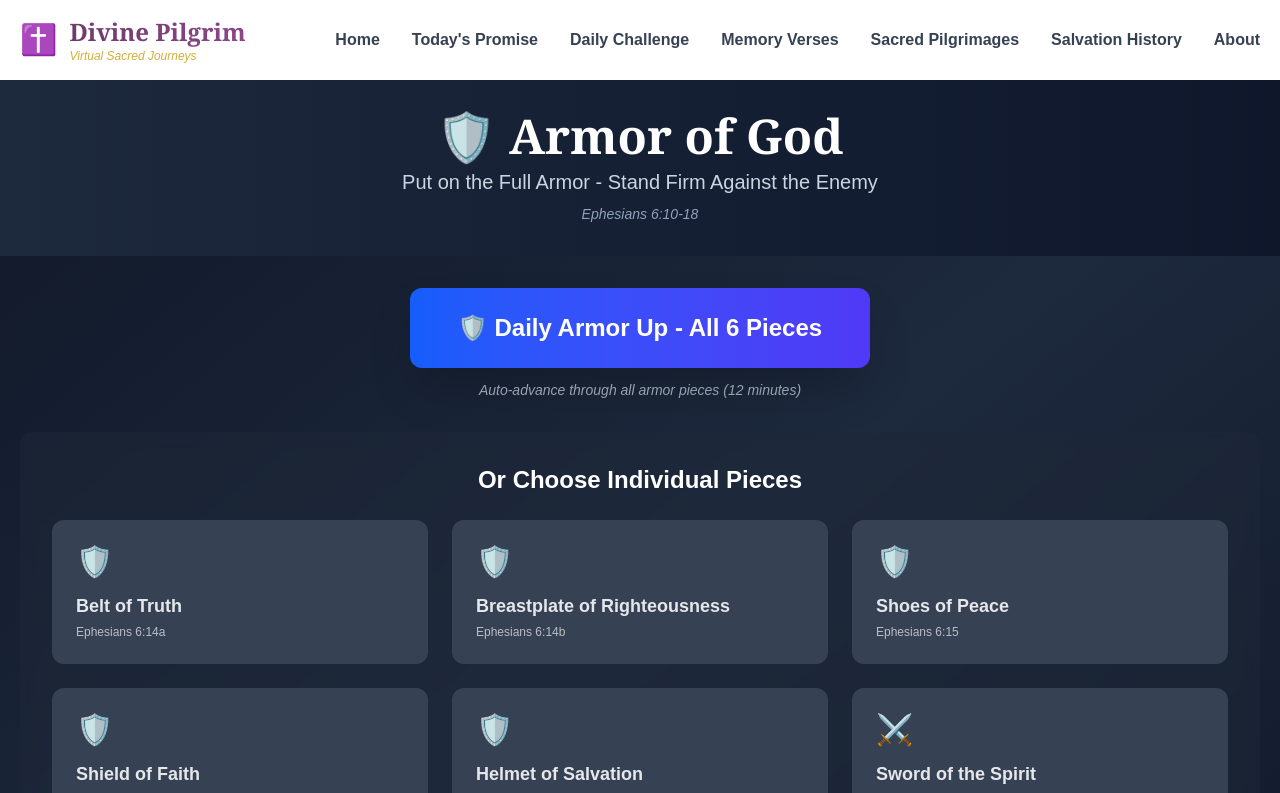
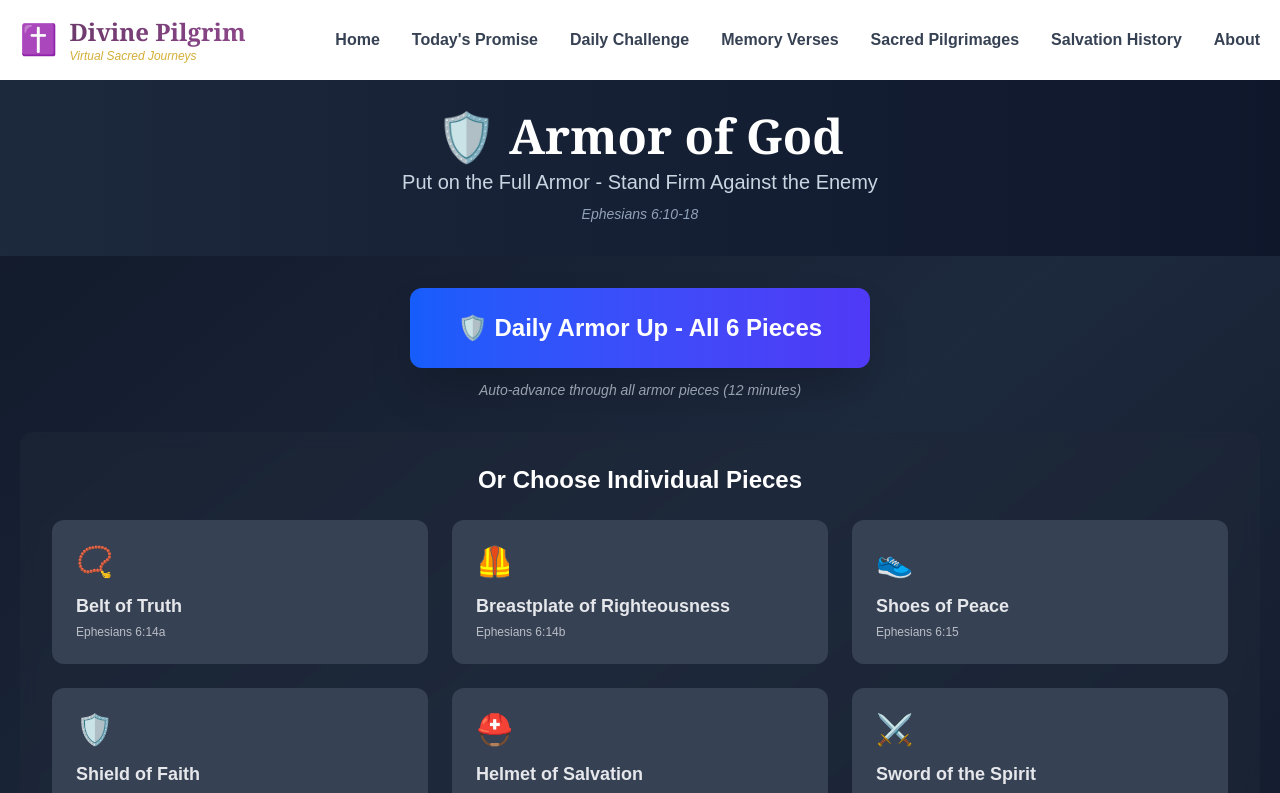
Before and after one commit to djcastelino/viasancta, a Next.js app: page /armor-of-god in a window 1280 px wide. Shown: the top 793 px of the page. Built offline with nearby package versions, Linux system fonts and the light colour scheme.

Commit message:
🎨 Add unique icons for each armor piece
Each armor piece now has a distinct icon: belt (📿), breastplate (🦺), shoes (👟), shield (🛡️), helmet (⛑️), sword (⚔️). Makes selection grid easier to navigate visually.

Co-Authored-By: Claude Sonnet 4.5 <noreply@anthropic.com>

```diff
--- a/app/armor-of-god/page.tsx
+++ b/app/armor-of-god/page.tsx
@@ -8,6 +8,7 @@ interface ArmorPiece {
   number: number;
   name: string;
   imageName: string;
+  icon: string;
   scripture: {
     reference: string;
     text: string;
@@ -24,6 +25,7 @@ const armorPieces: ArmorPiece[] = [
     number: 1,
     name: "Belt of Truth",
     imageName: "belt",
+    icon: "📿",
     scripture: {
       reference: "Ephesians 6:14a",
       text: "Stand firm then, with the belt of truth buckled around your waist"
@@ -38,6 +40,7 @@ const armorPieces: ArmorPiece[] = [
     number: 2,
     name: "Breastplate of Righteousness",
     imageName: "breastplate",
+    icon: "🦺",
     scripture: {
       reference: "Ephesians 6:14b",
       text: "with the breastplate of righteousness in place"
@@ -52,6 +55,7 @@ const armorPieces: ArmorPiece[] = [
     number: 3,
     name: "Shoes of Peace",
     imageName: "shoes",
+    icon: "👟",
     scripture: {
       reference: "Ephesians 6:15",
       text: "and with your feet fitted with the readiness that comes from the gospel of peace"
@@ -66,6 +70,7 @@ const armorPieces: ArmorPiece[] = [
     number: 4,
     name: "Shield of Faith",
     imageName: "shield",
+    icon: "🛡️",
     scripture: {
       reference: "Ephesians 6:16",
       text: "In addition to all this, take up the shield of faith, with which you can extinguish all the flaming arrows of the evil one"
@@ -80,6 +85,7 @@ const armorPieces: ArmorPiece[] = [
     number: 5,
     name: "Helmet of Salvation",
     imageName: "helmet",
+    icon: "⛑️",
     scripture: {
       reference: "Ephesians 6:17a",
       text: "Take the helmet of salvation"
@@ -94,6 +100,7 @@ const armorPieces: ArmorPiece[] = [
     number: 6,
     name: "Sword of the Spirit",
     imageName: "sword",
+    icon: "⚔️",
     scripture: {
       reference: "Ephesians 6:17b",
       text: "and the sword of the Spirit, which is the word of God"
@@ -353,7 +360,7 @@ export default function ArmorOfGod() {
                 >
                   <div className="flex items-center justify-between mb-3">
                     <div className="text-3xl">
-                      {piece.category === 'offensive' ? '⚔️' : '🛡️'}
+                      {piece.icon}
                     </div>
                     {armoredPieces.includes(piece.number) && (
                       <div className="text-xl">✓</div>
```
